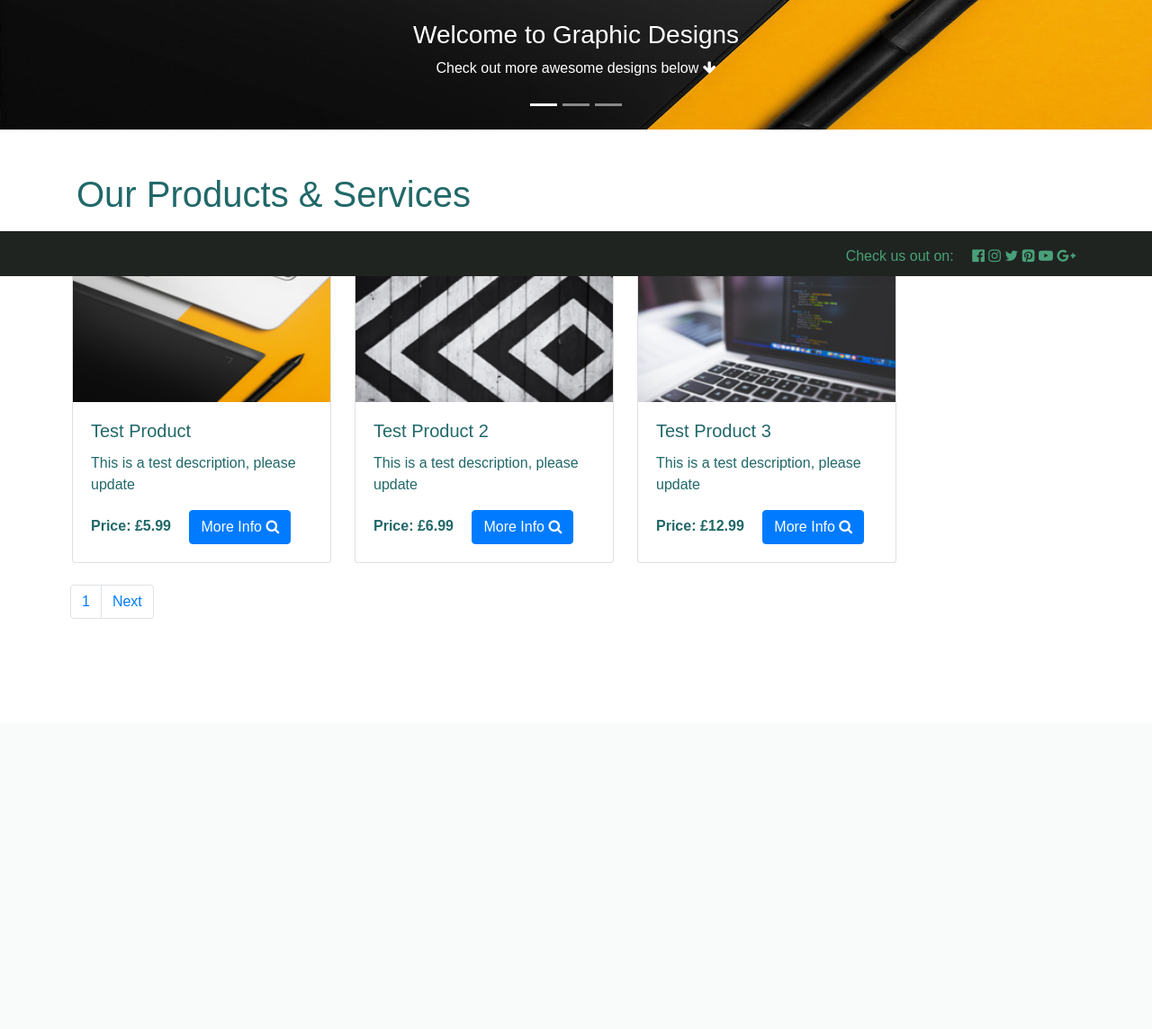
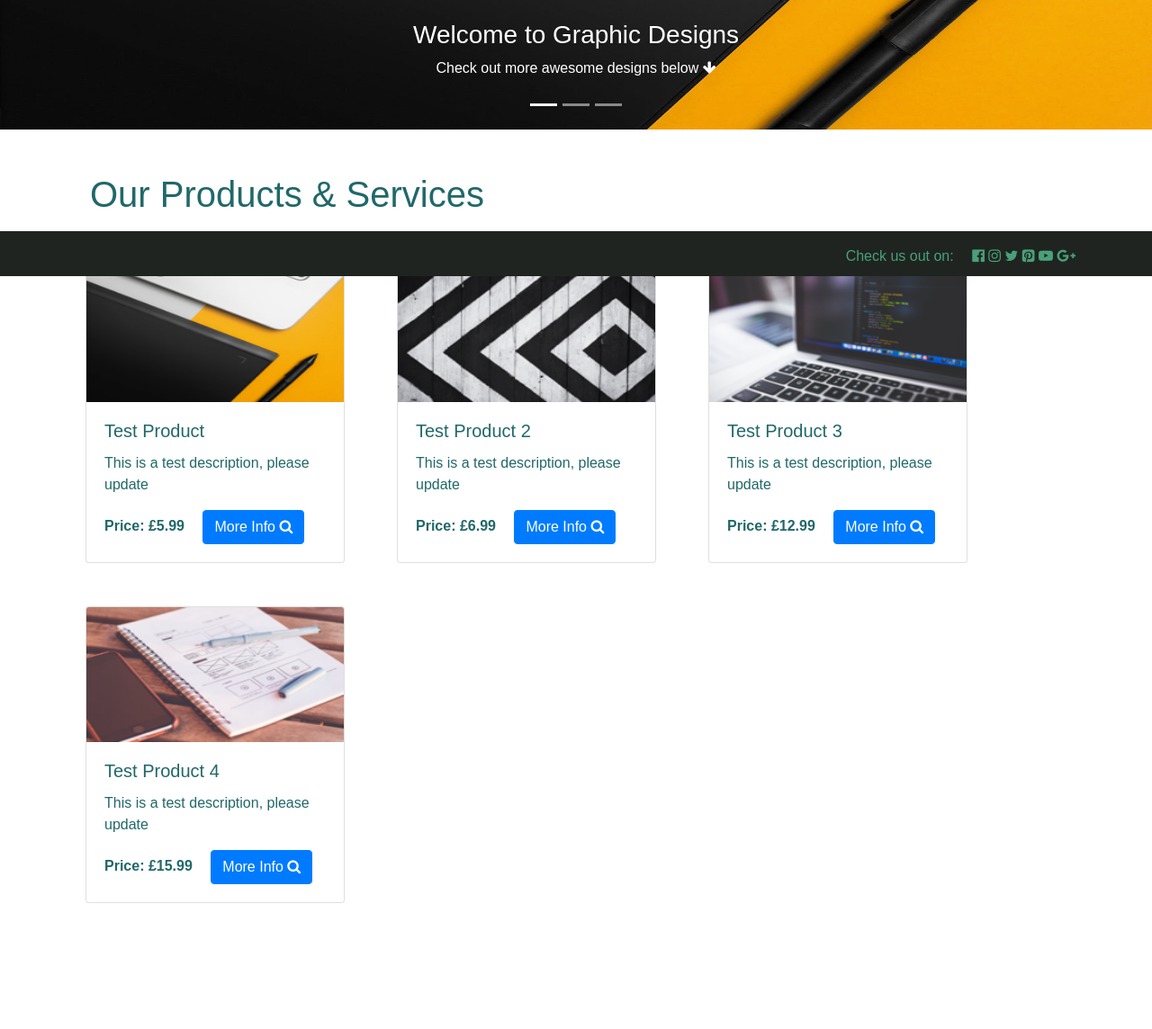
Before and after one commit to Adammcadam/graphic-designs, a Django app: page / in a window 1280 px wide. Shown: the part 493-1637 px from the top of the page at 90% size. Before the commit the page ends 1181 px from the top, so only its background shows below. Run offline with Django 3.2, Linux system fonts and the light colour scheme; data comes from the database, SQL or seed files in the repository; some libraries are stand-ins or nearby versions.

Commit message:
updated pagination on homepage

```diff
--- a/graphic_designs/templates/app/base.html
+++ b/graphic_designs/templates/app/base.html
@@ -55,9 +55,9 @@
         {% block slider %}{% endblock %}
     </div>
     <div class="container main-content mt-5">
-        <div class="row">
+        <!-- <div class="row"> -->
             {% block body %}{% endblock %}
-        </div>
+        <!-- </div> -->
     </div>
     <footer class="footer py-3">
         <div class="container">
--- a/graphic_designs/templates/app/home.html
+++ b/graphic_designs/templates/app/home.html
@@ -58,7 +58,7 @@
         <h1>Our Products & Services</h1>
         <div class="row">
         {% for product in object_list %}
-            <div class="card mt-5 mr-3" style="width: 18rem;">
+            <div class="card mt-5 mr-5" style="width: 18rem;">
                 <a href="{{ product.get_absolute_url }}">
                     <img class="card-img-top" src="{{ product.image.url }}" alt="{{ product.title }}">
                 </a>
--- a/graphic_designs/views.py
+++ b/graphic_designs/views.py
@@ -16,7 +16,7 @@ stripe.api_key = settings.STRIPE_TEST_KEY
 
 class HomeView(ListView):
     model = Item
-    paginate_by = 3
+    paginate_by = 12
     template_name = "app/home.html"
 
 class OrderSummaryView(LoginRequiredMixin, View):
```
